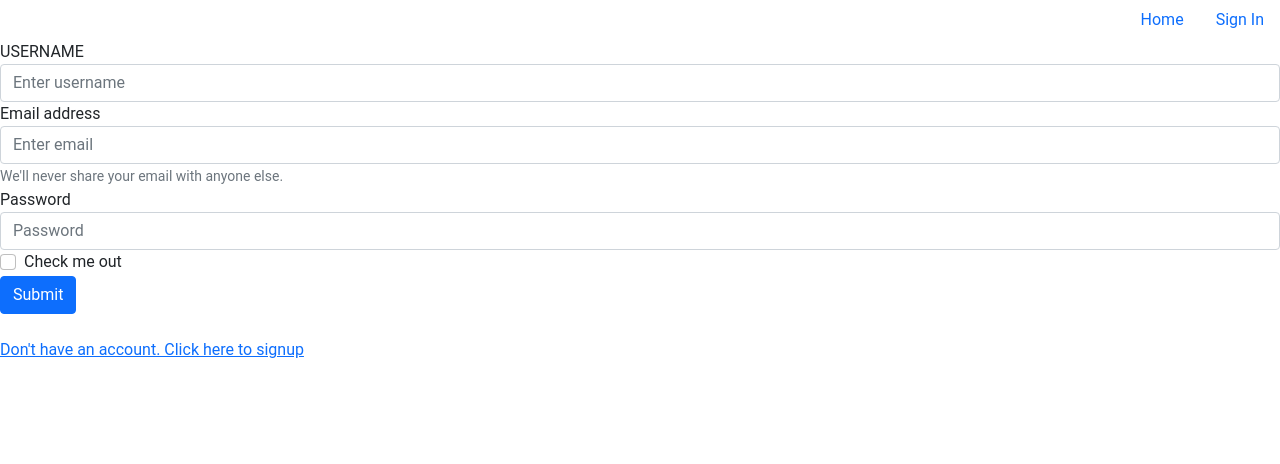
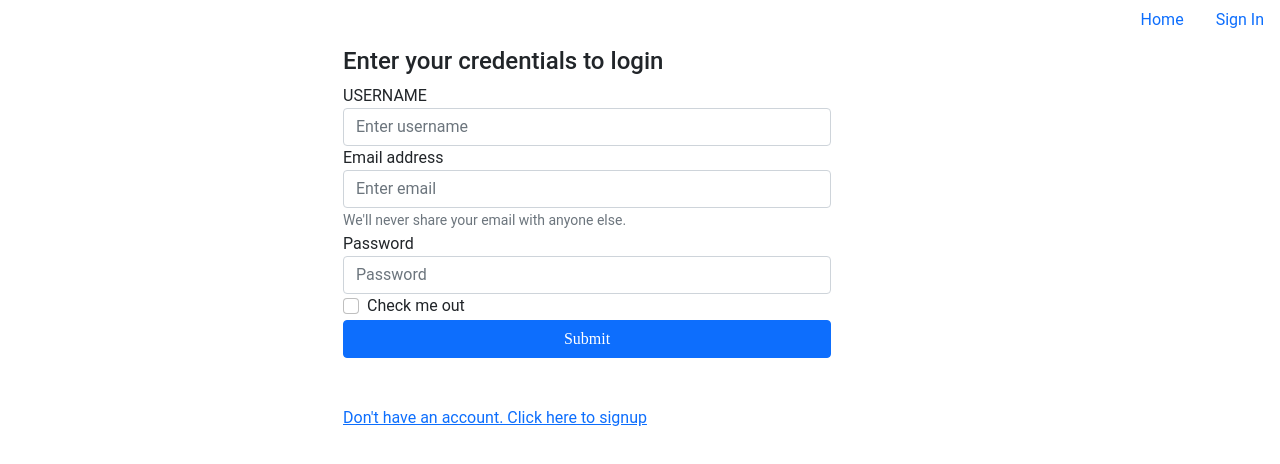
Before and after one commit to danknjoroge/Angular-hrm, an Angular app: page /login in a window 1280 px wide. Shown: the top 464 px of the page. Built offline with nearby package versions, Linux system fonts and the light colour scheme; a web font is replaced by a local one.

Commit message:
Added custom css

```diff
--- a/src/app/app-routing.module.ts
+++ b/src/app/app-routing.module.ts
@@ -8,7 +8,7 @@ import { UpdateprofileComponent } from './updateprofile/updateprofile.component'
 
 
 const routes: Routes = [
-  {path: 'home', component: LandingPageComponent},
+  {path: '', component: LandingPageComponent},
   {path:'request', component: RequestComponent},
   {path:'login', component:SigninComponent },
   {path:'signup', component:SignupComponent},
--- a/src/app/signin/signin.component.css
+++ b/src/app/signin/signin.component.css
@@ -0,0 +1,12 @@
+form {
+    display: flex;
+    margin: 7px 30px;
+    padding: 0 6px;
+    max-width: 500px;
+    flex-direction: column;
+    border-radius: 20px;
+    font-family: 'Patrick Hand';
+    margin-left: 337px;
+
+
+}
--- a/src/app/signin/signin.component.html
+++ b/src/app/signin/signin.component.html
@@ -1,4 +1,5 @@
 <form>
+  <h4>Enter your credentials to login</h4>
     <div class="form-group">
         <label for="exampleInputEmail1">USERNAME</label>
         <input type="text" name="username" class="form-control" id="exampleInputUsername" aria-describedby="usernameHelp" placeholder="Enter username">
@@ -17,7 +18,7 @@
       <input type="checkbox" class="form-check-input" id="exampleCheck1">
       <label class="form-check-label" for="exampleCheck1">Check me out</label>
     </div>
-    <button type="submit" class="btn btn-primary" onclick=" userSignin()">Submit</button> <br> <br>
+    <button type="submit" class="btn btn-primary" routerLink="/profile" onclick=" userSignin()">Submit</button> <br> <br>
 
     <a routerLink="/signup" > Don't have an account. Click here to signup</a>
   </form>
--- a/src/app/signup/signup.component.html
+++ b/src/app/signup/signup.component.html
@@ -24,6 +24,7 @@
             <button type="button" class="cancelbtn">Cancel</button>
             <button type="submit" routerLink="/profile" class="signupbtn">Sign Up</button>
           </div>
+          <a routerLink="/login">Have an Account? Login</a>
         </div>
       </form>
 </div>
--- a/src/app/updateprofile/updateprofile.component.ts
+++ b/src/app/updateprofile/updateprofile.component.ts
@@ -16,6 +16,7 @@ export class UpdateprofileComponent implements OnInit {
   @Output() addProfile  = new EventEmitter<Profile>();
   updateProfile(){
     this.addProfile.emit(this.profiles);
+    alert('Profile updated')
   }
 
 
```
